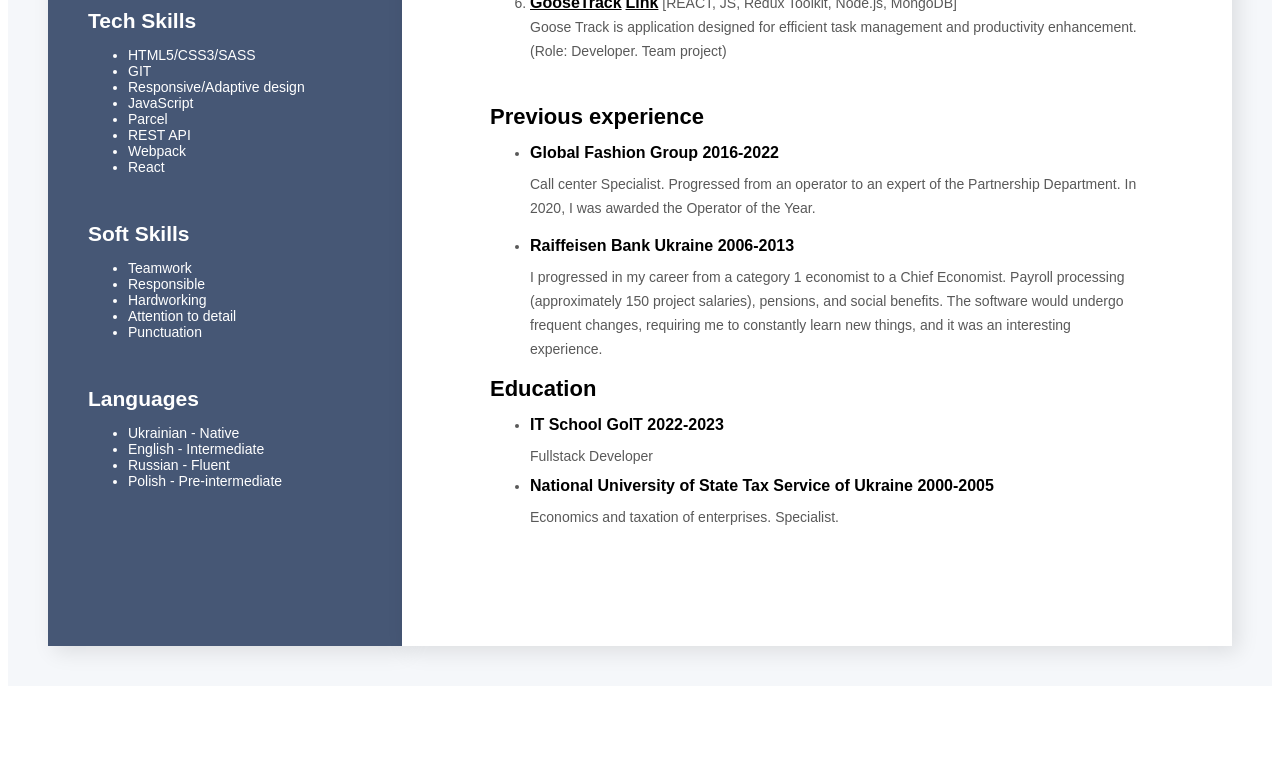
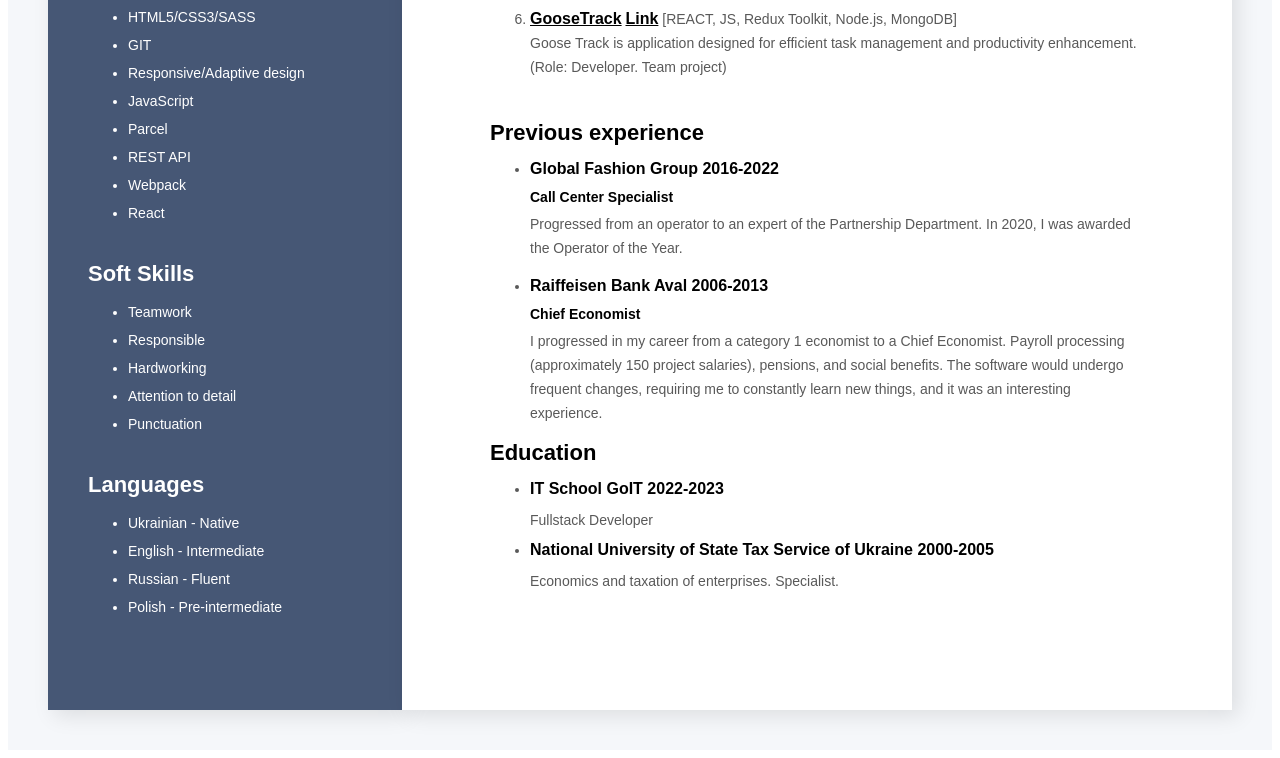
Before and after one commit to Irina-anat/Resume, a plain HTML site: page index.html in a window 1280 px wide. Shown: the part 817-1575 px from the top of the page. Before the commit the page ends 1511 px from the top, so only its background shows below. Drawn offline with Linux system fonts and the light colour scheme.

Commit message:
add styles

```diff
--- a/css/styles.css
+++ b/css/styles.css
@@ -38,11 +38,6 @@ p {
     margin: 0;
 }
 
-/*ul {
-    margin: 0;
-    padding: 0;
-}*/
-
 img {
     display: block;
     max-width: 100%;
@@ -61,6 +56,7 @@ img {
 }
 
 .main-container{
+    margin-right: auto;
     max-width: 830px;
     padding-left: 88px;
     padding-right: 88px;
@@ -71,6 +67,7 @@ img {
 }
 
 .aside-container{
+    margin-left: auto;
     padding-top: 40px;
     background-color: var(--aside-container-background);
     box-shadow: 6px 6px 20px 0px rgba(0, 0, 0, 0.10);
@@ -84,7 +81,6 @@ img {
 
 .name-title{
     color: var(--main-tittles);
-  /*  text-shadow: 2px 2px 4px #000000;*/
     font-size: 45px;
     font-weight: 700;
     margin-bottom: 24px;
@@ -141,6 +137,13 @@ img {
     margin-bottom: 11px;
 }
 
+.work-position {
+    color: var(--main-tittles);
+    font-weight: 700;
+    display: inline-block;
+    margin-bottom: 8px;
+}
+
 .work-text,
 .education-text{
     font-weight: 400;
@@ -162,12 +165,12 @@ margin-bottom: 8px;
 
 .aside-content{
     padding-left: 40px;
-    padding-top: 51px;
+    padding-top: 40px;
     color: var(--aside-color);
 }
 
 .aside-box {
-    margin-bottom: 47px;
+    margin-bottom: 35px;
 }
 
 .aside-title{
@@ -178,7 +181,7 @@ margin-bottom: 8px;
 
 .address-item{
     display: flex;
-    margin-bottom: 8px;
+    margin-bottom: 4px;
     color: inherit;
     font-family: Montserrat;
     font-size: 16px;
@@ -194,3 +197,12 @@ margin-bottom: 8px;
     display: flex;
     align-items: center;
 }
+
+.aside-content li{
+    line-height: 1.714;
+    margin-bottom: 4px;
+}
+
+.aside-content li:last-child{
+    margin-bottom: 0;
+}
--- a/index.html
+++ b/index.html
@@ -16,7 +16,7 @@
           <h2 class="profession-title">Front-End Developer</h2>
           <h1 class="name-title">Iryna Rozmaita</h1>
           <p class="about-text">
-            I am Junior Frontend Developer with expertise in HTML5, CSS3, JavaScript, and React, completed studies at GO IT. I am having user experience with various web applications and programs with understanding the importance of every detail for the convenience of functionality and the interface..  I am enthusiastic about joining a friendly team to create innovative and high-quality products.
+            I am a Junior Frontend Developer with expertise in HTML5, CSS3, JavaScript, and React. Сompleted my studies at IT School GoIT and have previous user experience with various web applications and programs. I understand the importance of every detail for the convenience of functionality and the interface.I aspire to join a friendly team with the goal of creating innovative, high-quality products and personal growth in this exciting field.
           </p>
         </section>
         <section>
@@ -174,14 +174,15 @@
           <ul>
             <li class="work-item">
               <h3 class="work-title">Global Fashion Group 2016-2022</h3>
+              <span class="work-position">Call Center Specialist</span>
               <p class="work-text">
-                Call center Specialist. Progressed from an operator to an expert
-                of the Partnership Department. In 2020, I was awarded the
+                Progressed from an operator to an expert of the Partnership Department. In 2020, I was awarded the
                 Operator of the Year.
               </p>
             </li>
             <li class="work-item">
-              <h3 class="work-title">Raiffeisen Bank Ukraine 2006-2013</h3>
+              <h3 class="work-title">Raiffeisen Bank Aval 2006-2013</h3>
+              <span class="work-position">Chief Economist</span>
               <p class="work-text">
                 I progressed in my career from a сategory 1 economist to a Chief
                 Economist. Payroll processing (approximately 150 project
@@ -325,7 +326,7 @@
           </section>
           <section class="aside-box">
             <!--Tech Skills-->
-            <h2>Tech Skills</h2>
+            <h2 class="aside-title">Tech Skills</h2>
             <ul>
               <li>HTML5/CSS3/SASS</li>
               <li>GIT</li>
@@ -339,7 +340,7 @@
           </section>
           <section class="aside-box">
             <!--Soft Skills-->
-            <h2>Soft Skills</h2>
+            <h2 class="aside-title">Soft Skills</h2>
             <ul>
               <li>Teamwork</li>
               <li>Responsible</li>
@@ -348,9 +349,9 @@
               <li>Punctuation</li>
             </ul>
           </section>
-          <section>
+          <section class="aside-box">
             <!--Languages-->
-            <h2>Languages</h2>
+            <h2 class="aside-title">Languages</h2>
             <ul>
               <li>Ukrainian - Native</li>
               <li>English - Intermediate</li>
```
